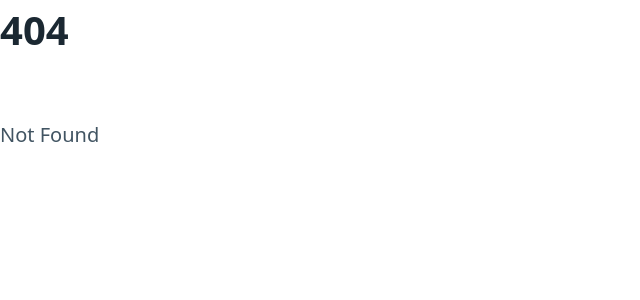
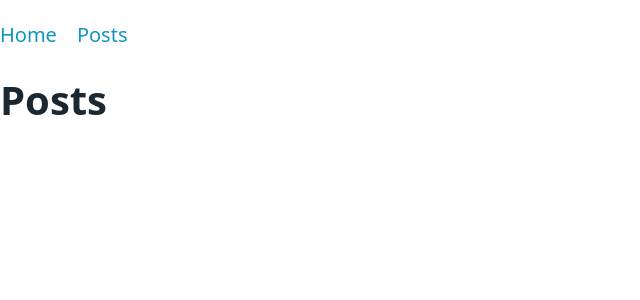
Before and after one commit to jakestolarsky/learn-sveltekit-joyofcode, a SvelteKit app: page /posts in a window 1280 px wide. Before the commit this address had no page. Shown: the top 300 px of the page, without its empty margins (0-640 px from the left). Built offline with nearby package versions, Linux system fonts and the light colour scheme.

Commit message:
add simple navigation

```diff
--- a/src/routes/+layout.svelte
+++ b/src/routes/+layout.svelte
@@ -1,11 +1,12 @@
-<script lang="ts">
-	import favicon from '$lib/assets/favicon.svg';
+<nav>
+	<ul>
+		<li>
+			<a href="/">Home</a>
+		</li>
+		<li>
+			<a href="/posts">Posts</a>
+		</li>
+	</ul>
+</nav>
 
-	let { children } = $props();
-</script>
-
-<svelte:head>
-	<link rel="icon" href={favicon} />
-</svelte:head>
-
-{@render children()}
+<slot />
--- a/src/routes/+page.svelte
+++ b/src/routes/+page.svelte
@@ -1,2 +1 @@
-<h1>Welcome to SvelteKit</h1>
-<p>Visit <a href="https://svelte.dev/docs/kit">svelte.dev/docs/kit</a> to read the documentation</p>
+<h1>Home Page</h1>
--- /dev/null
+++ b/src/routes/posts/+page.svelte
@@ -0,0 +1 @@
+<h1>Posts</h1>
```
